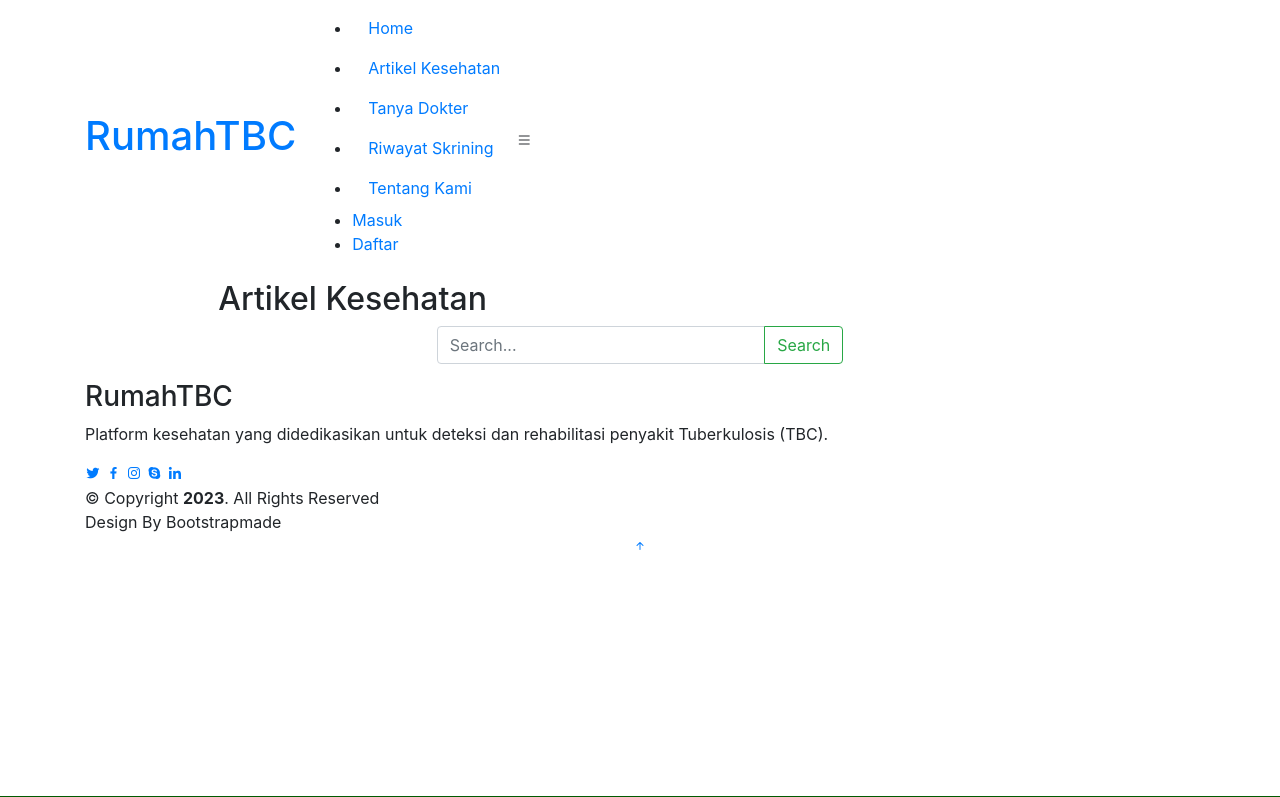
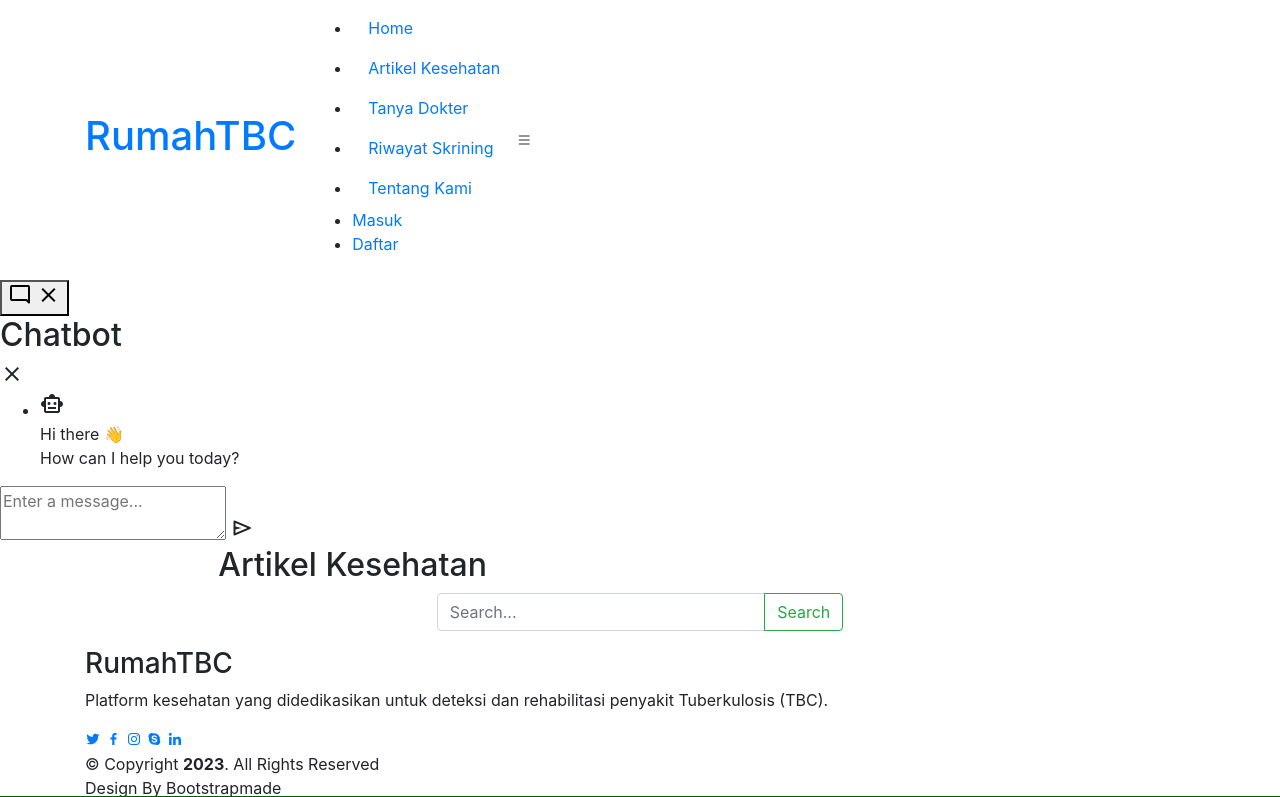
Before and after one commit to Avrians/RumahTBC-Flask_WebApps, a Flask app: page /artikel in a window 1280 px wide. Shown: the top 797 px of the page. Run offline with Flask 3, Linux system fonts and the light colour scheme; some libraries are stand-ins or nearby versions.

Commit message:
[Av][update typo]

```diff
--- a/app.py
+++ b/app.py
@@ -64,7 +64,7 @@
         self.password = password
         self.email = email
 
-# Model untuk tabel user
+# Model untuk tabel pemeriksaan
 class Pemeriksaan(db.Model):
     id = db.Column(db.Integer, primary_key=True)
     nik_pasien = db.Column(db.String(20), nullable=False)
--- a/templates/chat.html
+++ b/templates/chat.html
@@ -77,11 +77,11 @@
     <div class="container">
       <div class="chat-log" id="chatLog">
         <div class="chat-log__item chat-log__item--own">
-          <h3 class="chat-log__author">Fabrício <small>14:30</small></h3>
+          <h3 class="chat-log__author">You <small>10:55 PM</small></h3>
           <div class="chat-log__message">Hi dok, boleh konsultasi</div>
         </div>
         <div class="chat-log__item">
-          <h3 class="chat-log__author">Dr. Kevin <small>14:30</small></h3>
+          <h3 class="chat-log__author">Dr. Kevin <small>10:57 PM</small></h3>
           <div class="chat-log__message">Boleh banget</div>
         </div>
 
--- a/templates/index.html
+++ b/templates/index.html
@@ -22,6 +22,16 @@
     <link
       href="https://fonts.googleapis.com/css?family=Open+Sans:300,300i,400,400i,600,600i,700,700i|Raleway:300,300i,400,400i,500,500i,600,600i,700,700i|Poppins:300,300i,400,400i,500,500i,600,600i,700,700i"
       rel="stylesheet"
+    />
+
+    <!-- Google Fonts Chatbot-->
+    <link
+      rel="stylesheet"
+      href="https://fonts.googleapis.com/css2?family=Material+Symbols+Outlined:opsz,wght,FILL,GRAD@48,400,0,0"
+    />
+    <link
+      rel="stylesheet"
+      href="https://fonts.googleapis.com/css2?family=Material+Symbols+Rounded:opsz,wght,FILL,GRAD@48,400,1,0"
     />
 
     <!-- Vendor CSS Files -->
@@ -50,6 +60,11 @@
       rel="stylesheet"
     />
 
+    <!-- Custom CSS Chatbot-->
+    <link
+      href="{{ url_for('static', filename='assets/css/style-chatbot.css') }}"
+      rel="stylesheet"
+    />
     <!-- Custom CSS -->
     <link
       href="{{ url_for('static', filename='assets/css/style.css') }}"
@@ -100,6 +115,34 @@
       </div>
     </header>
     <!-- End Header -->
+
+    <!-- Chatbot -->
+    <button class="chatbot-toggler">
+      <span class="material-symbols-rounded">mode_comment</span>
+      <span class="material-symbols-outlined">close</span>
+    </button>
+    <div class="chatbot">
+      <header>
+        <h2>Chatbot</h2>
+        <span class="close-btn material-symbols-outlined">close</span>
+      </header>
+      <ul class="chatbox">
+        <li class="chat incoming">
+          <span class="material-symbols-outlined">smart_toy</span>
+          <p>Hi there 👋<br />How can I help you today?</p>
+        </li>
+      </ul>
+      <div class="chat-input">
+        <textarea
+          placeholder="Enter a message..."
+          spellcheck="false"
+          required
+        ></textarea>
+        <span id="send-btn" class="material-symbols-rounded">send</span>
+      </div>
+    </div>
+    <!-- End Chatbot -->
+
     {%block content%}
 
     <!-- ======= Hero Section ======= -->
@@ -475,7 +518,6 @@
       <!-- End Contact Section -->
     </main>
     <!-- End #main -->
-
     {%endblock%}
 
     <!-- ======= Footer ======= -->
@@ -517,5 +559,8 @@
 
     <!-- Template Main JS File -->
     <script src="{{ url_for('static', filename='assets/js/script.js') }}"></script>
+
+    <!-- JS Chatbot-->
+    <script src="{{ url_for('static', filename='assets/js/script-chatbot.js') }}"></script>
   </body>
 </html>
```
Also changed, not shown: static/xray/file.png, static/xray/processedfile.png, static/xray/ronsentbc.jpeg (added).
